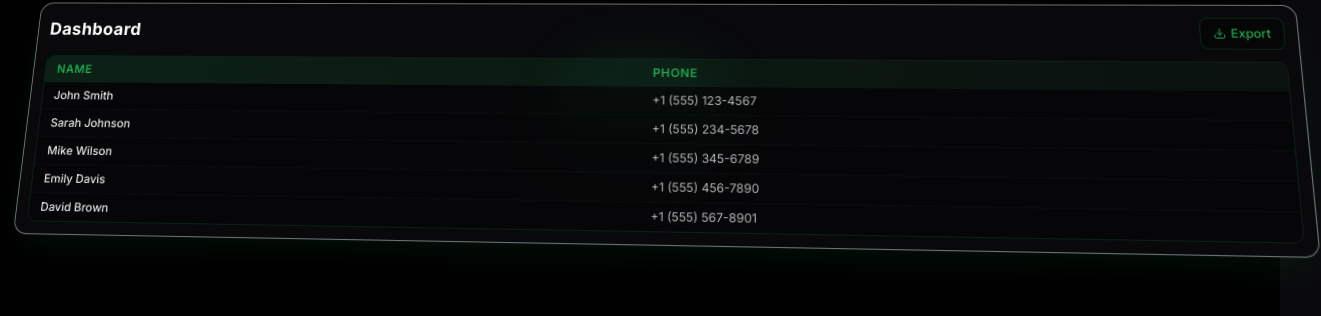
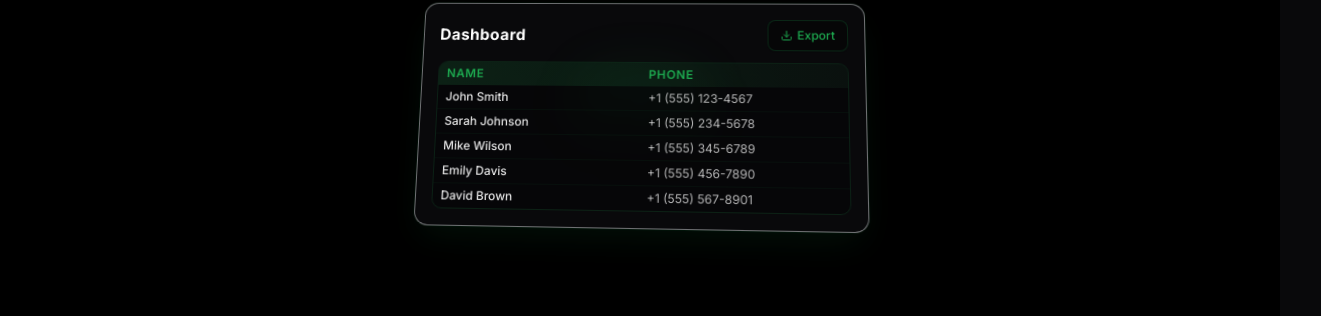
Before and after one commit to jakek14/powerdataplus, a Next.js app: page /3d-dashboard-demo in a window 1280 px wide. Shown: the top 316 px of the page, 1321 px wide, since content can reach past the window. Built offline with nearby package versions, Linux system fonts and the light colour scheme.

Commit message:
Fix: Restore hero radial glow and reduce dashboard size

```diff
--- a/app/globals.css
+++ b/app/globals.css
@@ -345,6 +345,14 @@
   display: none;  /* Safari and Chrome */
 }
 
+.bg-radial {
+  background: radial-gradient(
+    circle at center,
+    var(--tw-gradient-from),
+    var(--tw-gradient-to)
+  );
+}
+
 /* Force dark mode for static exports */
 html.dark {
   color-scheme: dark;
--- a/components/ui/3d-dashboard.tsx
+++ b/components/ui/3d-dashboard.tsx
@@ -38,7 +38,7 @@ const Dashboard3D: React.FC = () => {
   }
 
   return (
-    <div className="relative w-full h-full">
+    <div className="relative w-full h-full max-w-md mx-auto">
       {/* Remove radial gradient glow */}
       <div
         className="relative w-full h-full bg-card rounded-xl border border-border/50 overflow-hidden"
@@ -52,13 +52,13 @@ const Dashboard3D: React.FC = () => {
         onMouseLeave={() => setIsHovered(false)}
       >
         {/* Spotlight Effect - Reduced size and intensity */}
-        <div className="absolute top-1/2 left-1/2 transform -translate-x-1/2 -translate-y-1/2 w-[200px] h-[150px] bg-gradient-to-b from-[#1da84f]/10 via-[#1da84f]/3 to-transparent rounded-full blur-xl pointer-events-none" />
+        <div className="absolute top-1/2 left-1/2 transform -translate-x-1/2 -translate-y-1/2 w-[150px] h-[100px] bg-gradient-to-b from-[#1da84f]/10 via-[#1da84f]/3 to-transparent rounded-full blur-xl pointer-events-none" />
 
         {/* Content */}
-        <div className="relative p-3">
+        <div className="relative p-4">
           {/* Header */}
           <div className="flex justify-between items-center mb-3">
-            <h3 className="text-lg font-bold text-white tracking-wide">
+            <h3 className="text-base font-bold text-white tracking-wide">
               Dashboard
             </h3>
             <Button
@@ -76,10 +76,10 @@ const Dashboard3D: React.FC = () => {
           <div className="overflow-hidden rounded-lg border border-[#1da84f]/15">
             {/* Table Header */}
             <div className="bg-gradient-to-r from-[#1da84f]/15 to-[#1da84f]/5 grid grid-cols-2">
-              <div className="px-3 py-1.5 text-xs font-semibold text-[#1da84f] uppercase tracking-wider">
+              <div className="px-2 py-1 text-xs font-semibold text-[#1da84f] uppercase tracking-wider">
                 Name
               </div>
-              <div className="px-3 py-1.5 text-xs font-semibold text-[#1da84f] uppercase tracking-wider">
+              <div className="px-2 py-1 text-xs font-semibold text-[#1da84f] uppercase tracking-wider">
                 Phone
               </div>
             </div>
@@ -94,10 +94,10 @@ const Dashboard3D: React.FC = () => {
                     animationDelay: `${index * 30}ms`
                   }}
                 >
-                  <div className="px-3 py-1.5 text-xs text-white/90 font-medium">
+                  <div className="px-2 py-1 text-xs text-white/90 font-medium">
                     {member.name}
                   </div>
-                  <div className="px-3 py-1.5 text-xs text-white/70">
+                  <div className="px-2 py-1 text-xs text-white/70">
                     {member.phone}
                   </div>
                 </div>
```
